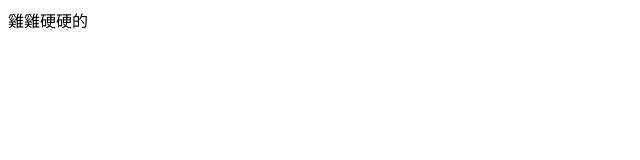
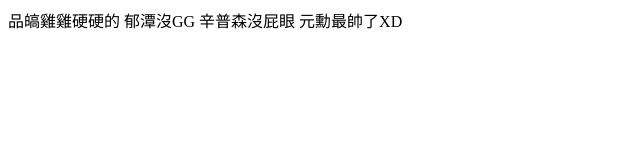
Before and after one commit to yuansyuntw/website-design2015.github.io, a plain HTML site: page index.html in a window 1280 px wide. Shown: the whole page, without its empty margins (0-640 px from the left). Drawn offline with Linux system fonts and the light colour scheme.

Commit message:
GGinder_2

```diff
--- a/index.html
+++ b/index.html
@@ -1,8 +1,12 @@
 <html>
 	<head>
-	<title>YuanSyun.blog</title>
-	<head>
+		<title>YuanSyun.blog</title>
+		<link>
+	</head>
 	<body>
-	雞雞硬硬的
+	品皜雞雞硬硬的
+	郁潭沒GG
+	辛普森沒屁眼
+	元勳最帥了XD
 	</body>
 </html>
```
